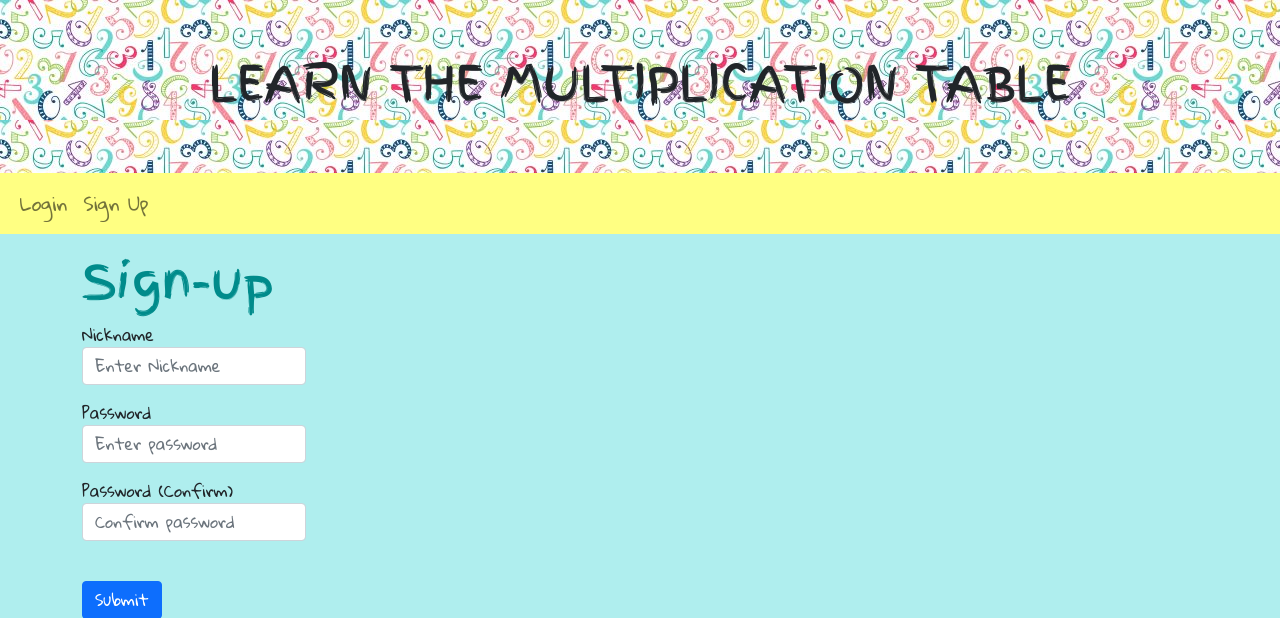
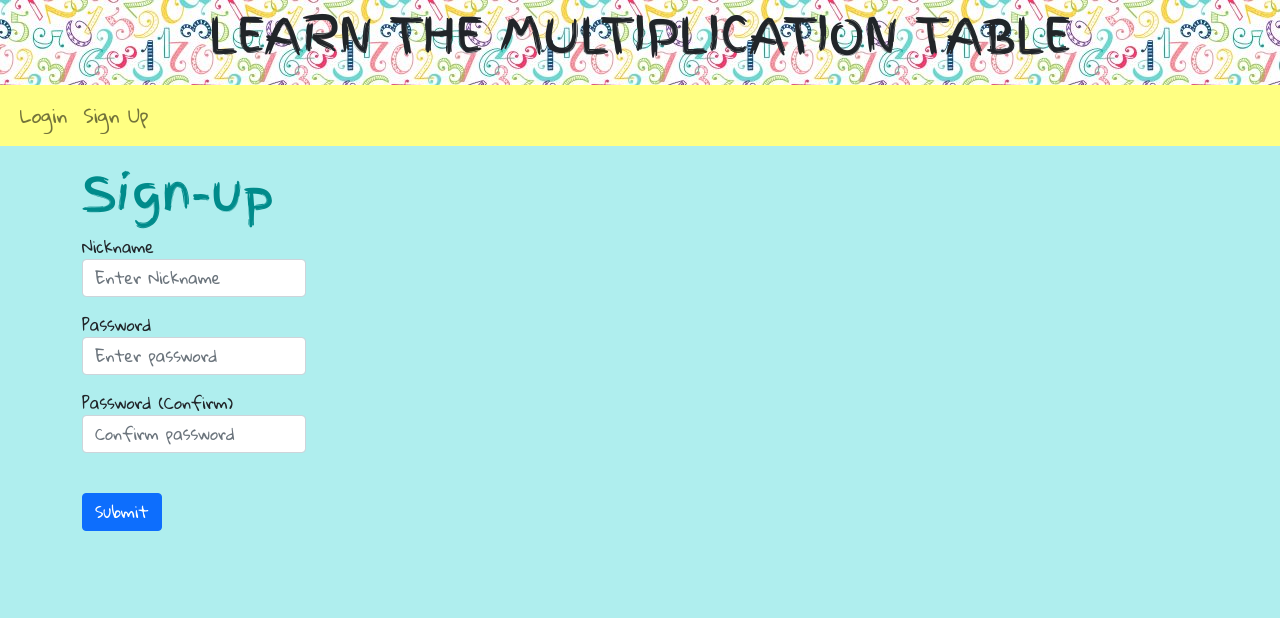
Before and after one commit to RuthMahallaMilano/multiplication_app, a Flask app: page /sign-up in a window 1280 px wide. Shown: the top 618 px of the page. Run offline with Flask 2, Linux system fonts and the light colour scheme.

Commit message:
fix css 3

```diff
--- a/static/styles.css
+++ b/static/styles.css
@@ -40,7 +40,6 @@ header h1 {
     font-size: 3em;
     padding: 0.2em;
     text-align: center;
-    margin: 1em;
 }
 
 
```
